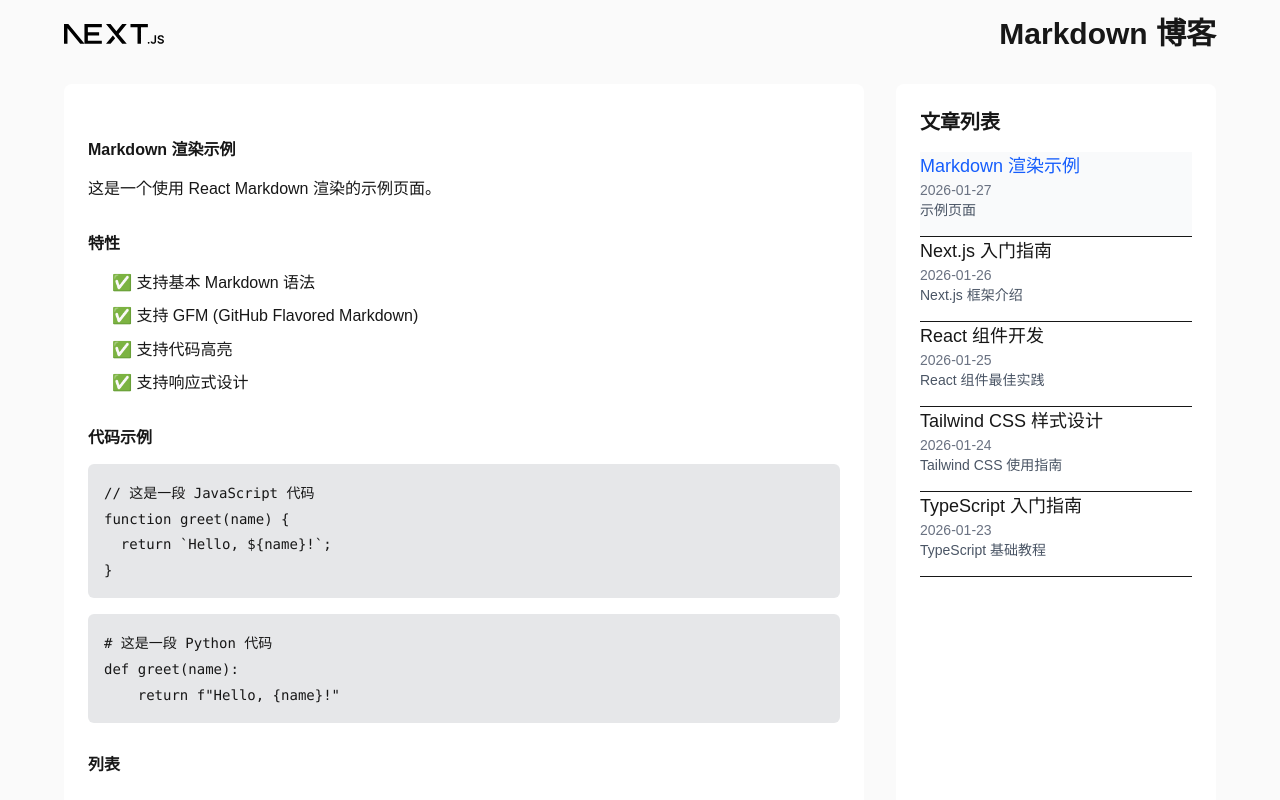
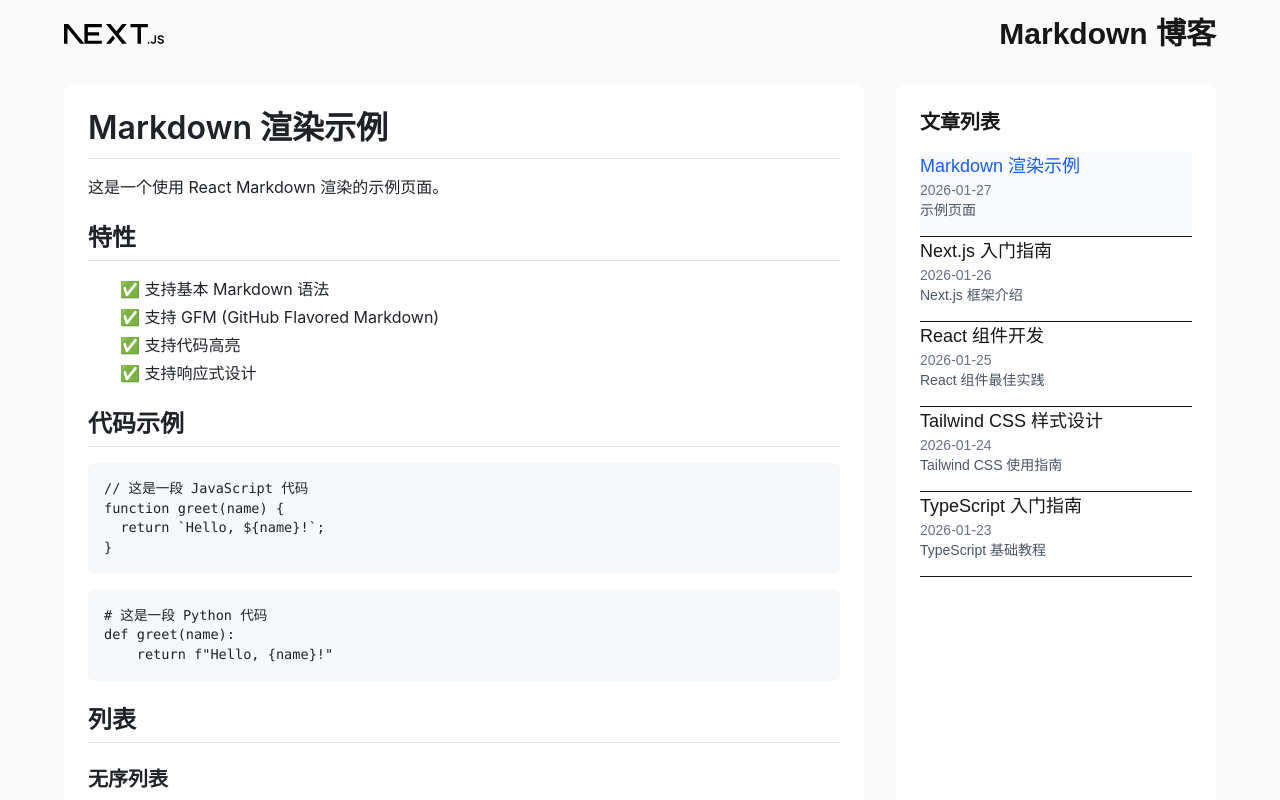
Before and after one commit to fengjutian/interview-question, a Next.js app: page / in a window 1280 px wide. Shown: the top 800 px of the page. Built offline with nearby package versions, Linux system fonts and the light colour scheme.

Commit message:
feat(Markdown渲染器): 添加github-markdown-css样式并优化依赖
- 添加github-markdown-css依赖以使用GitHub风格的Markdown样式
- 调整MarkdownRenderer组件使用markdown-body类替代prose类
- 清理并重新排序package.json中的依赖项

```diff
--- a/package.json
+++ b/package.json
@@ -9,13 +9,14 @@
     "lint": "eslint"
   },
   "dependencies": {
+    "github-markdown-css": "^5.8.1",
+    "highlight.js": "^11.10.0",
     "next": "16.1.5",
     "react": "19.2.3",
     "react-dom": "19.2.3",
     "react-markdown": "^9.0.1",
     "rehype-highlight": "^7.0.0",
-    "remark-gfm": "^4.0.0",
-    "highlight.js": "^11.10.0"
+    "remark-gfm": "^4.0.0"
   },
   "devDependencies": {
     "@tailwindcss/postcss": "^4",
--- a/src/components/MarkdownRenderer.tsx
+++ b/src/components/MarkdownRenderer.tsx
@@ -2,6 +2,7 @@
 import ReactMarkdown from 'react-markdown';
 import remarkGfm from 'remark-gfm';
 import rehypeHighlight from 'rehype-highlight';
+import 'github-markdown-css/github-markdown-light.css';
 
 interface MarkdownRendererProps {
   content: string;
@@ -9,7 +10,7 @@
 
 export const MarkdownRenderer: React.FC<MarkdownRendererProps> = ({ content }) => {
   return (
-    <div className="prose max-w-none dark:prose-invert w-full overflow-x-auto">
+    <div className="markdown-body w-full overflow-x-auto">
       <ReactMarkdown
         remarkPlugins={[remarkGfm]}
         rehypePlugins={[rehypeHighlight]}
```
Also changed, not shown: 1 other file (tests, documents, lock files or other folders).
